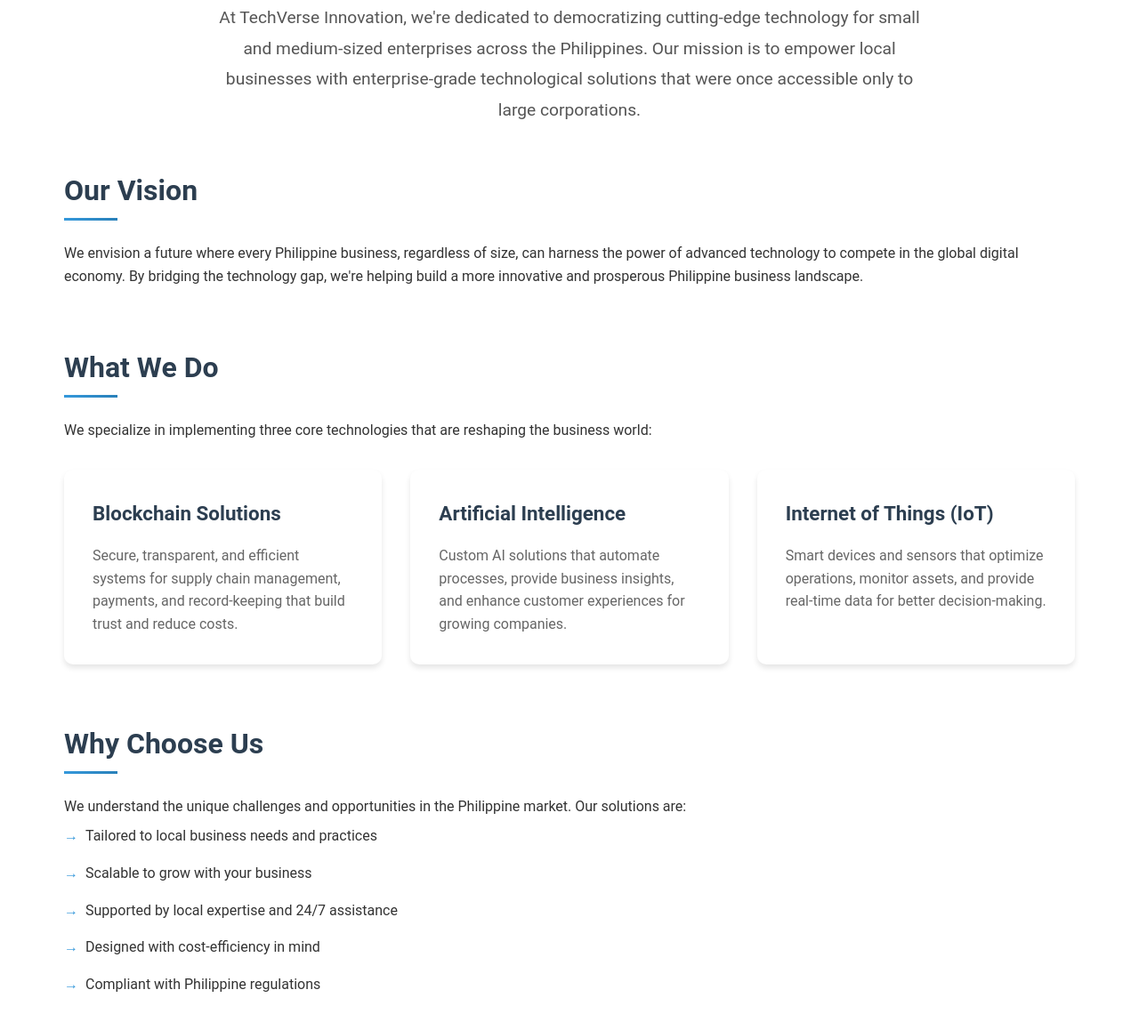
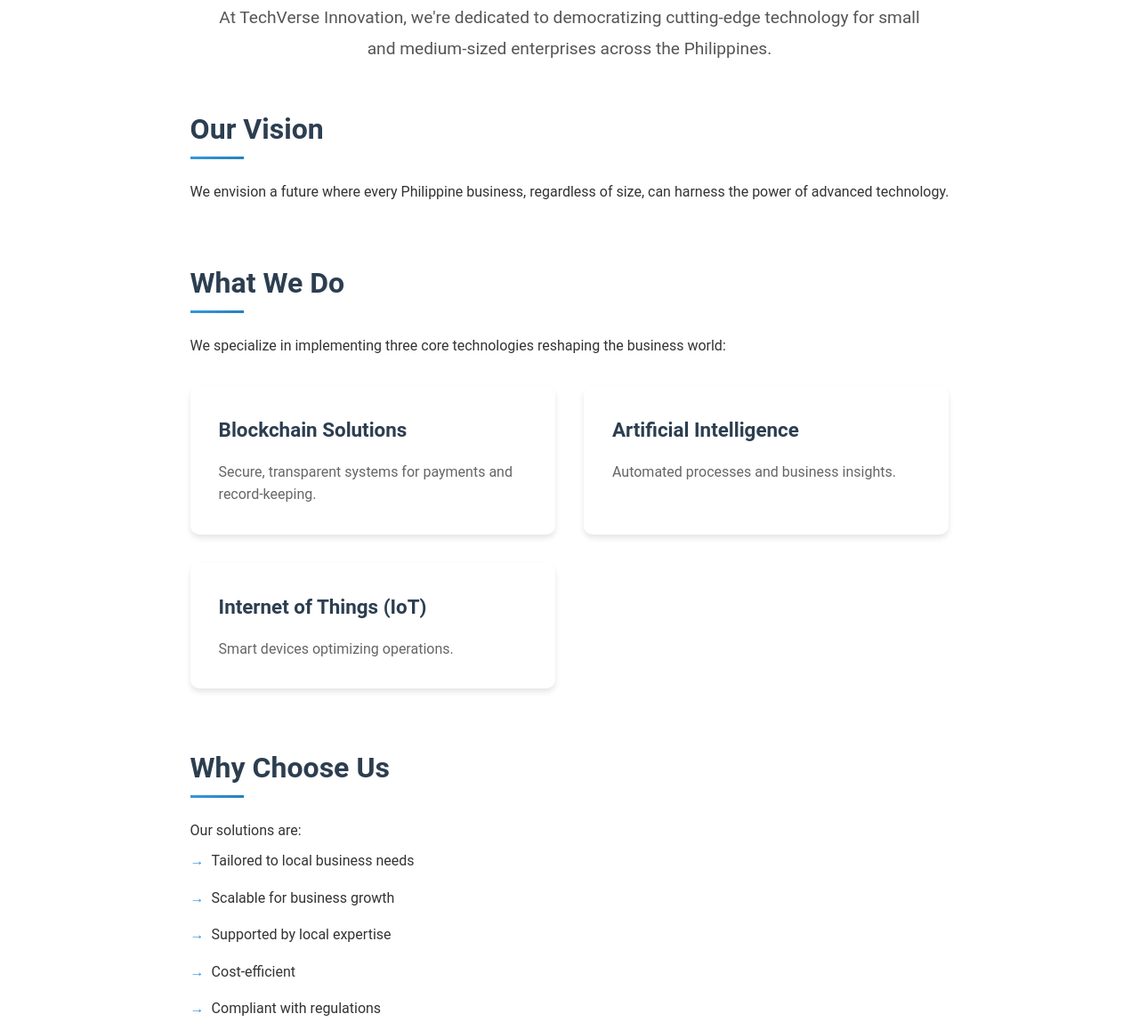
Before and after one commit to fielsinaguinan/TECHVERSE-FINAL, a plain HTML site: page about.html in a window 1280 px wide. Shown: the part 230-1388 px from the top of the page at 89% size. Drawn offline with Linux system fonts and the light colour scheme.

Commit message:
Update about.html

```diff
--- a/about.html
+++ b/about.html
@@ -7,6 +7,8 @@
     <link rel="stylesheet" href="css/about.css">
 </head>
 <body>
+
+
 <nav class="navbar">
     <img src="img/logo.png" alt="TechVerse Logo" class="logo">
     <div class="nav-links">
@@ -16,7 +18,6 @@
         <a href="contact.html" id="nav-contact">Contact</a>
     </div>
 
-
     <select id="languageSwitcher">
         <option value="en">English</option>
         <option value="zh">中文</option>
@@ -24,50 +25,51 @@
     </select>
 </nav>
 
+
 <main>
     <h1 id="about-title">About TechVerse Innovation</h1>
-
-    <p id="about-description">At TechVerse Innovation, we're dedicated to democratizing cutting-edge technology for small and medium-sized enterprises across the Philippines. Our mission is to empower local businesses with enterprise-grade technological solutions that were once accessible only to large corporations.</p>
+    <p id="about-description">At TechVerse Innovation, we're dedicated to democratizing cutting-edge technology for small and medium-sized enterprises across the Philippines.</p>
 
     <section class="about-section">
-        <h2>Our Vision</h2>
-        <p>We envision a future where every Philippine business, regardless of size, can harness the power of advanced technology to compete in the global digital economy. By bridging the technology gap, we're helping build a more innovative and prosperous Philippine business landscape.</p>
+        <h2 id="vision-title">Our Vision</h2>
+        <p id="vision-description">We envision a future where every Philippine business, regardless of size, can harness the power of advanced technology.</p>
     </section>
 
     <section class="about-section">
-        <h2>What We Do</h2>
-        <p>We specialize in implementing three core technologies that are reshaping the business world:</p>
+        <h2 id="what-we-do-title">What We Do</h2>
+        <p id="what-we-do-description">We specialize in implementing three core technologies reshaping the business world:</p>
 
         <div class="services-grid">
             <div class="service-card">
-                <h3>Blockchain Solutions</h3>
-                <p>Secure, transparent, and efficient systems for supply chain management, payments, and record-keeping that build trust and reduce costs.</p>
+                <h3 id="service-blockchain">Blockchain Solutions</h3>
+                <p id="service-blockchain-desc">Secure, transparent systems for payments and record-keeping.</p>
             </div>
 
             <div class="service-card">
-                <h3>Artificial Intelligence</h3>
-                <p>Custom AI solutions that automate processes, provide business insights, and enhance customer experiences for growing companies.</p>
+                <h3 id="service-ai">Artificial Intelligence</h3>
+                <p id="service-ai-desc">Automated processes and business insights.</p>
             </div>
 
             <div class="service-card">
-                <h3>Internet of Things (IoT)</h3>
-                <p>Smart devices and sensors that optimize operations, monitor assets, and provide real-time data for better decision-making.</p>
+                <h3 id="service-iot">Internet of Things (IoT)</h3>
+                <p id="service-iot-desc">Smart devices optimizing operations.</p>
             </div>
         </div>
     </section>
 
     <section class="about-section">
-        <h2>Why Choose Us</h2>
-        <p>We understand the unique challenges and opportunities in the Philippine market. Our solutions are:</p>
+        <h2 id="why-choose-title">Why Choose Us</h2>
+        <p id="why-choose-description">Our solutions are:</p>
         <ul>
-            <li>Tailored to local business needs and practices</li>
-            <li>Scalable to grow with your business</li>
-            <li>Supported by local expertise and 24/7 assistance</li>
-            <li>Designed with cost-efficiency in mind</li>
-            <li>Compliant with Philippine regulations</li>
+            <li id="why-choose-1">Tailored to local business needs</li>
+            <li id="why-choose-2">Scalable for business growth</li>
+            <li id="why-choose-3">Supported by local expertise</li>
+            <li id="why-choose-4">Cost-efficient</li>
+            <li id="why-choose-5">Compliant with regulations</li>
         </ul>
     </section>
 </main>
+
 
 <footer>
     <div class="footer-content">
@@ -76,6 +78,6 @@
     </div>
 </footer>
 
-<script src="js/language.js"></script>
+<script src="js/about-us-translation.js"></script>
 </body>
 </html>
```
